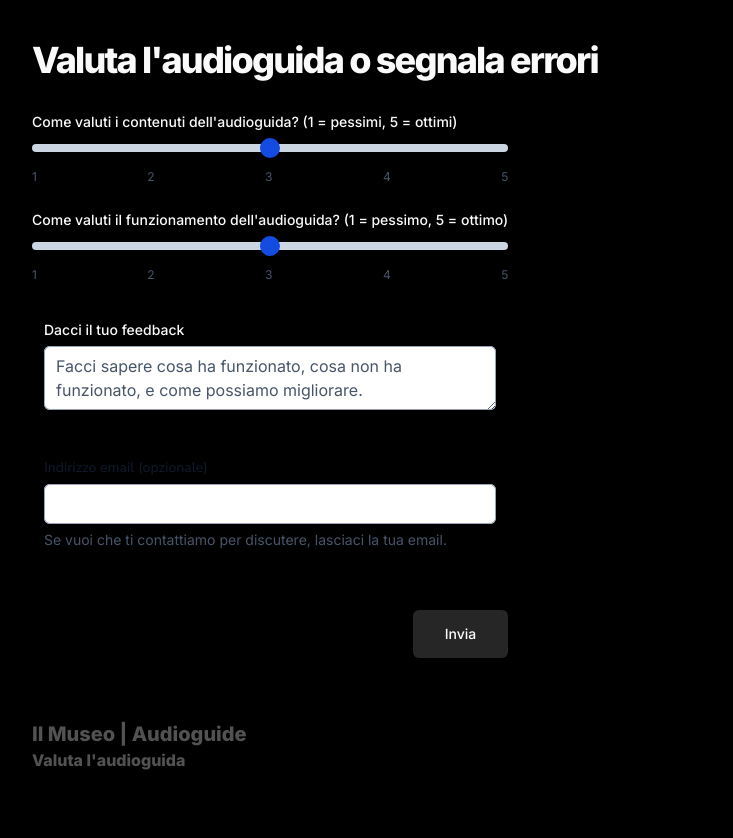
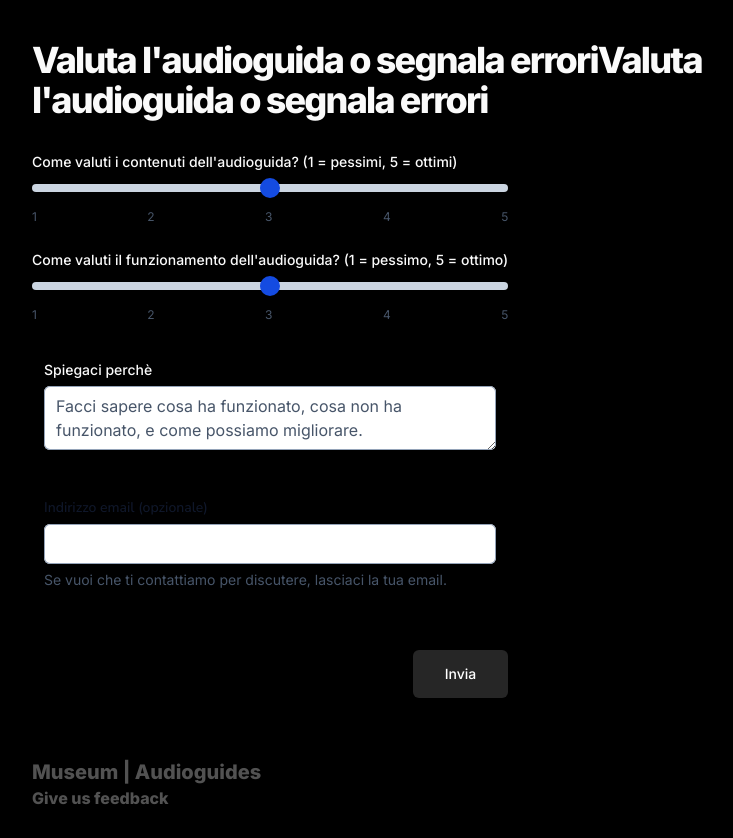
Before and after one commit to c-facade/audioguida-museo-calcolo, a Next.js app: page /en/feedback in a window 1280 px wide. Shown: the whole page, without its empty margins (248-981 px from the left). Before the commit the page ends 800 px from the top, so only its background shows below. Built offline with nearby package versions, Linux system fonts and the light colour scheme.

Commit message:
iniziando a modificare la lingua. Avendo un sacco di problemi con le funzioni asincrone

```diff
--- /dev/null
+++ b/app/[lang]/dictionaries.ts
@@ -0,0 +1,8 @@
+import 'server-only'
+
+const dictionaries = {
+	en: () => import('../../dict/en.json').then((module) => module.default),
+	it: () => import('../../dict/it.json').then((module) => module.default),
+}
+
+export const getDictionary = async (locale : string) => dictionaries[locale]()
--- a/app/[lang]/feedback/page.tsx
+++ b/app/[lang]/feedback/page.tsx
@@ -1,19 +1,29 @@
 import React from "react";
 import { useForm, ValidationError } from "@formspree/react";
 import '../style.css';
+import { getDictionary } from '../dictionaries';
 
 //TODO rendere il bottone più bello
 //TODO redirection quando hai finito.
 
-export default function Page() {
-	// Make sure to run npm install @formspree/react
-	// For more help visit https://formspr.ee/react-help
+// super ugly hack, hope it works until react gets better
+const dicten = await getDictionary('en');
+const dictit = await getDictionary('it');
 
+export default function FeedbackForm({
+	params
+} : {
+	params : Promise<{lang: string}>
+}) {
+	const {lang} = React.use(params);
+	console.log(lang);
+	const dict = dictit;
 
 	return(
     <section className="container grid items-center gap-6 pt-6 pb-8 md:py-10">
       <div className="flex max-w-[980px] flex-col items-start gap-2">
-        <h1 className="text-2xl font-extrabold leading-tight tracking-tighter sm:text-2xl md:text-3xl lg:text-4xl">
+				<h1 className="text-2xl font-extrabold leading-tight tracking-tighter sm:text-2xl md:text-3xl lg:text-4xl">
+					{dict.feedback.titolo}
 					Valuta l&apos;audioguida o segnala errori
 				</h1>
 				<form className="grid gap-y-6"
@@ -73,7 +83,7 @@ export default function Page() {
 								className="block text-sm font-medium"
 								htmlFor="detailed-feedback"
 							>
-								Dacci il tuo feedback
+								Spiegaci perchè
 							</label>
 							<textarea
 								className="resize-y appearance-none rounded-md border-0 px-3 py-2 text-black outline-none ring-1 ring-inset ring-[--color-border-default] placeholder:text-[--color-text-muted] focus-visible:outline focus-visible:outline-[3px] focus-visible:outline-offset-0 focus-visible:outline-[--color-highlight] focus-visible:ring-[1.5px] focus-visible:ring-inset focus-visible:ring-[--color-border-active]"
--- a/app/[lang]/layout.tsx
+++ b/app/[lang]/layout.tsx
@@ -6,14 +6,14 @@ import * as React from "react";
 // TODO: dynamically set html lang with metadata
 
 
-export default async function Layout({
+export default function Layout({
 	children,
 	params,
 }: {
 	children: React.ReactNode;
 	params: Promise<{ lang: string }>
 }) {
-	const {lang} = await params;
+	const {lang} = React.use(params);
 	console.log("layout language:", lang)
   return (
 		<body className="bg-black font-sans text-neutral-50 antialiased">
--- a/app/[lang]/page.tsx
+++ b/app/[lang]/page.tsx
@@ -4,6 +4,7 @@ import Image from 'next/image';
 import Link from 'next/link';
 import toursData from '@/public/tours/tours.json';
 import { GalleryTour } from '@/types';
+import { getDictionary } from './dictionaries';
 
 export async function generateMetadata({ params }): Promise<Metadata> {
   return {
@@ -11,6 +12,10 @@ export async function generateMetadata({ params }): Promise<Metadata> {
 		description: "Audioguida del Museo degli Strumenti per il Calcolo di Pisa",
   };
 }
+
+// super ugly hack, hope it works until react gets better
+const dicten = await getDictionary('en');
+const dictit = await getDictionary('it');
 
 export default function Page({
 	params
@@ -20,14 +25,14 @@ export default function Page({
 	const {lang} = React.use(params);
   const tours: GalleryTour[] = toursData;
 	console.log("page lang", lang);
+	const dict = (lang == 'it' ? dictit : dicten);
   return (
     <section className="container grid items-center gap-6 pt-6 pb-8 md:py-10">
       <div className="flex max-w-[980px] flex-col items-start gap-2">
-        <h1 className="text-2xl font-extrabold leading-tight tracking-tighter sm:text-2xl md:text-3xl lg:text-4xl">
-          Audioguide
+        <h1 className="text-2xl font-extrabold leading-tight tracking-tighter sm:text-2xl md:text-3xl lg:text-4xl"> {dict.main.titolo}
         </h1>
         <p className="max-w-[700px] text-lg text-neutral-700 dark:text-neutral-400 sm:text-xl">
-				Ascolta le audioguide dei seguenti musei e mostre.
+					{dict.main.descrizione}
 				</p>
 			</div>
 
@@ -42,7 +47,8 @@ export default function Page({
                 alt="Artist"
                 src={`/tours/${tour?.slug}/image.jpg`}
                 width="500"
-                height="500"
+								height="500"
+								priority={true}
               />
               <h2 className="mt-2 text-xl font-extrabold">{tour.name}</h2>
               <p className="text-neutral-300">{tour.description}</p>
--- a/app/layout.tsx
+++ b/app/layout.tsx
@@ -35,7 +35,7 @@ export default async function RootLayout({
   children: React.ReactNode;
 }) {
 	return (
-    <html lang='it' className={inter.className} suppressHydrationWarning>
+    <html className={inter.className} suppressHydrationWarning>
       <head />
 			{children}
     </html>
--- a/components/layout/site-footer.tsx
+++ b/components/layout/site-footer.tsx
@@ -1,17 +1,19 @@
-import { MainNav } from '@/components/layout/main-nav';
+import { getDictionary } from '../../app/[lang]/dictionaries';
+import * as React from "react";
 
-export function SiteFooter(
-	lang : string,
-) {
-	console.log("footer lang", lang)
+
+export async function SiteFooter(param) {
+	const dict = await getDictionary(param.lang);
+	//console.log("definitivo:", dict);
 	return (
     <section className="container mt-5 mb-7">
-      <h2 className="text-xl font-extrabold text-neutral-600">
-				<a href='https://www.msc.sma.unipi.it/'>Il Museo</a> <span> | </span>
-				<a href='/'>Audioguide</a>
+			<h2 className="text-xl font-extrabold text-neutral-600">
+
+				<a href='https://www.msc.sma.unipi.it/'>{dict.footer.ilmuseo}</a> <span> | </span>
+				<a href='/'>{dict.footer.audioguide}</a>
 			</h2>
 			<p className="font-extrabold text-neutral-600">
-				<a href="/feedback">Valuta l&apos;audioguida</a></p>
+			<a href="/feedback">{dict.footer.feedback}</a></p>
     </section>
   );
 }
--- a/dict/en.json
+++ b/dict/en.json
@@ -0,0 +1,24 @@
+{
+	"products": {
+		"add-cart": "Add to Cart"
+	},
+	"main" : {
+		"titolo": "Audioguide",
+		"descrizione": "Explore the Museum of Computing Machinery in Pisa"
+	},
+	"footer": {
+		"ilmuseo": "Museum",
+		"audioguide": "Audioguides",
+		"feedback": "Give us feedback"
+	},
+		"feedback": {
+		"titolo": "Rate this audioguide or report issues",
+		"contenuti": "Content quality (1 = Very bad, 5 = Excellent)",
+		"funzionamento": "Web page experience (1 = Very bad, 5 = Excellent)",
+		"spiegare": "Your feedback",
+		"faccisapere": "Tell us what worked, what didn't work and how we can do better.",
+		"email": "E-mail address (optional)",
+		"email-spiega": "If you are open for us to contact you for further discussion, please leave your email.",
+		"invia": "Submit"
+	}
+}
--- a/dict/it.json
+++ b/dict/it.json
@@ -0,0 +1,24 @@
+{
+	"products": {
+		"cart": "Aggiungi al carrello."
+	},
+	"main": {
+		"titolo": "Audioguida",
+		"descrizione": "Scopri il Museo degli Strumenti per il Calcolo di Pisa"
+	},
+	"footer": {
+		"ilmuseo": "Il museo",
+		"audioguide": "Audioguide",
+		"feedback": "Valuta l'audioguida"
+	},
+	"feedback": {
+		"titolo": "Valuta l'audioguida o segnala errori",
+		"contenuti": "Come valuti i contenuti dell'audioguida? (1 = pessimi, 5 = ottimi)",
+		"funzionamento": "Come valuti il funzionamento dell'audioguida?",
+		"spiegare": "Spiegaci perchè",
+		"faccisapere": "Facci sapere cosa ha funzionato, cosa non ha funzionato e come possiamo migliorare",
+		"email": "Indirizzo email (facoltativo)",
+		"email-spiega": "Se vuoi che ti contattiamo per discutere, lasciaci la tua email.",
+		"invia": "Invia"
+	}
+}
```
Also changed, not shown: doc/img/screenshot1.jpg (deleted).
